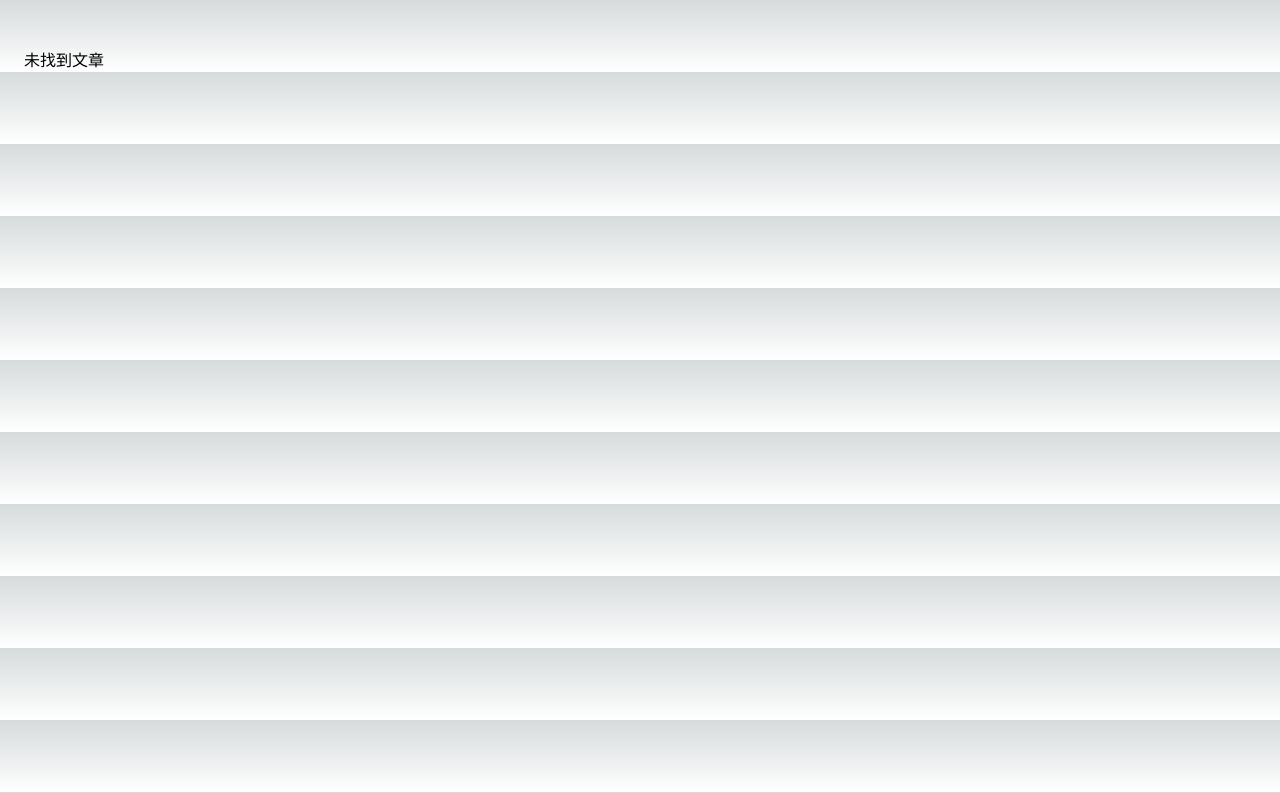
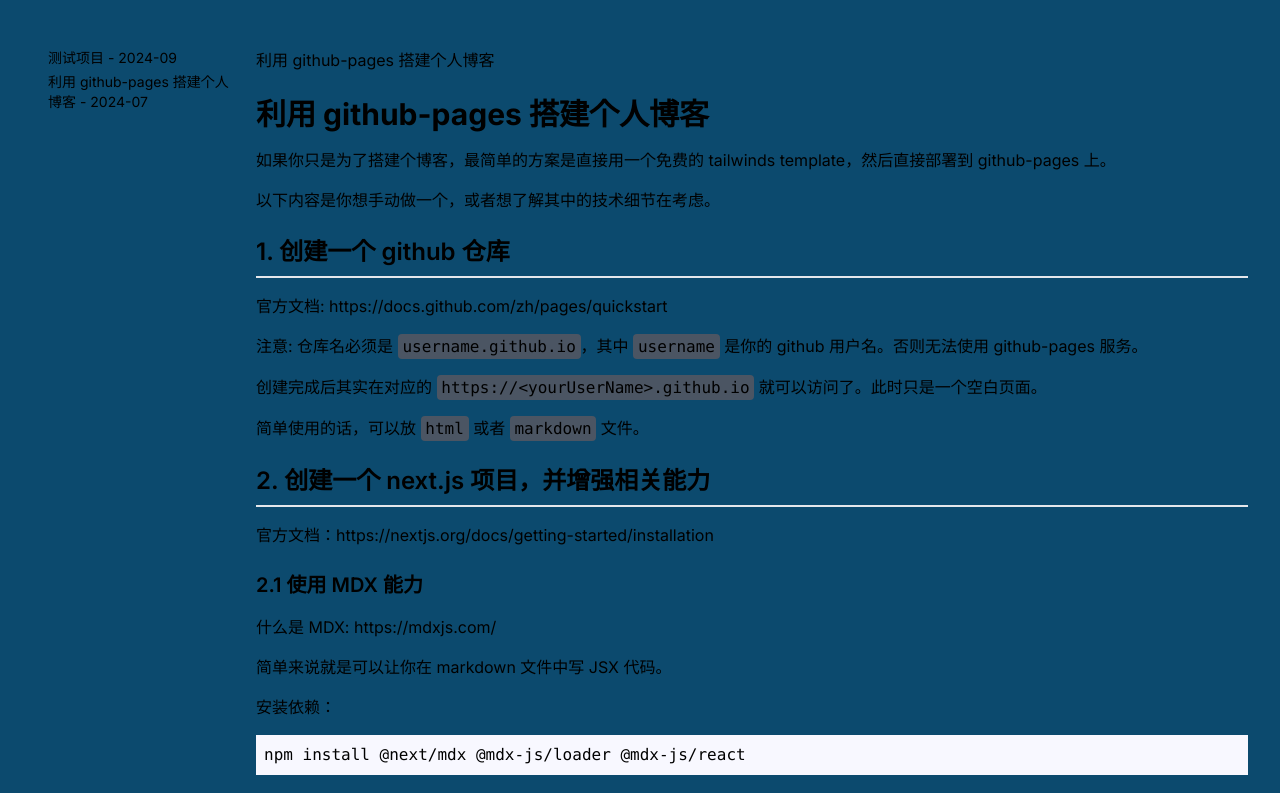
Before and after one commit to r2099c2/r2099c2.github.io, a Next.js app: page /post/2024-07-23 in a window 1280 px wide. Shown: the top 793 px of the page. Built offline with nearby package versions, Linux system fonts and the light colour scheme.

Commit message:
style: nav 样式优化

```diff
--- a/app/post/[slug]/page.tsx
+++ b/app/post/[slug]/page.tsx
@@ -20,17 +20,21 @@ const PostDetail = async ({ params }: { params: { slug: string } }) => {
   }
 
   return (
-    <div className="pt-12 bg-sky-900 flex">
+    <div className="max-w-8xl min-h-screen max-auto pt-12 px-4 sm:px-6 md:px-8 bg-sky-900">
       {/* 左侧文章切换 */}
-      <div className="hidden lg:flex w-1/5 pl-4">
+      <div className="hidden lg:block w-[14rem] fixed px-4">
         {posts.map((post) => (
-          <a key={post.slug} className="text-sm" href={`/post/${post.slug}`}>
+          <a
+            key={post.slug}
+            className="text-sm block pb-1"
+            href={`/post/${post.slug}`}
+          >
             {post.title} - {post.month}
           </a>
         ))}
       </div>
       {/* 中间当前文章 */}
-      <div className="mx-auto w-full md:w-4/5 lg:w-2/3 px-6 overflow-hidden">
+      <div className="lg:pl-[14rem] overflow-hidden">
         <article id="article">
           <h1>{post.data.title}</h1>
           <MDXRemote source={post.content} components={MDXComponents} />
--- a/posts/test.mdx
+++ b/posts/test.mdx
@@ -1,6 +1,6 @@
 ---
 title: 利用 github-pages 搭建个人博客
-slug: 2024-07-23-001
+slug: '2024-07-23'
 postDate: 2024-07-23
 lastUpdated: 2024-07-23
 ---
--- /dev/null
+++ b/posts/test1.mdx
@@ -0,0 +1,9 @@
+---
+title: 测试项目
+slug: '20240919'
+postDate: 2024-09-19
+lastUpdated: 2024-09-19
+description: 测试项目，就是测试项目
+---
+
+# 测试项目
```
